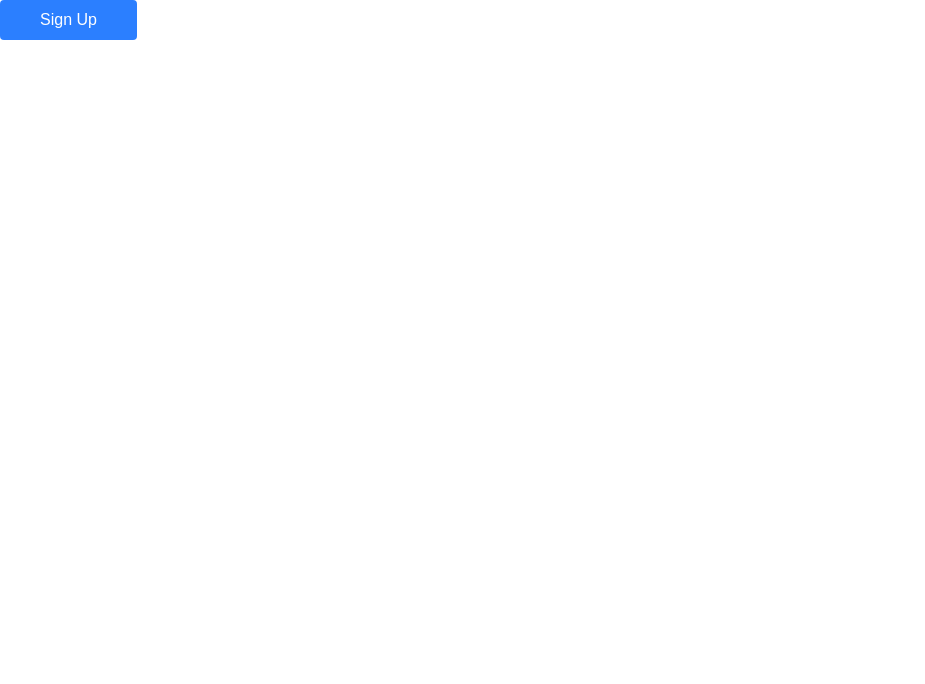
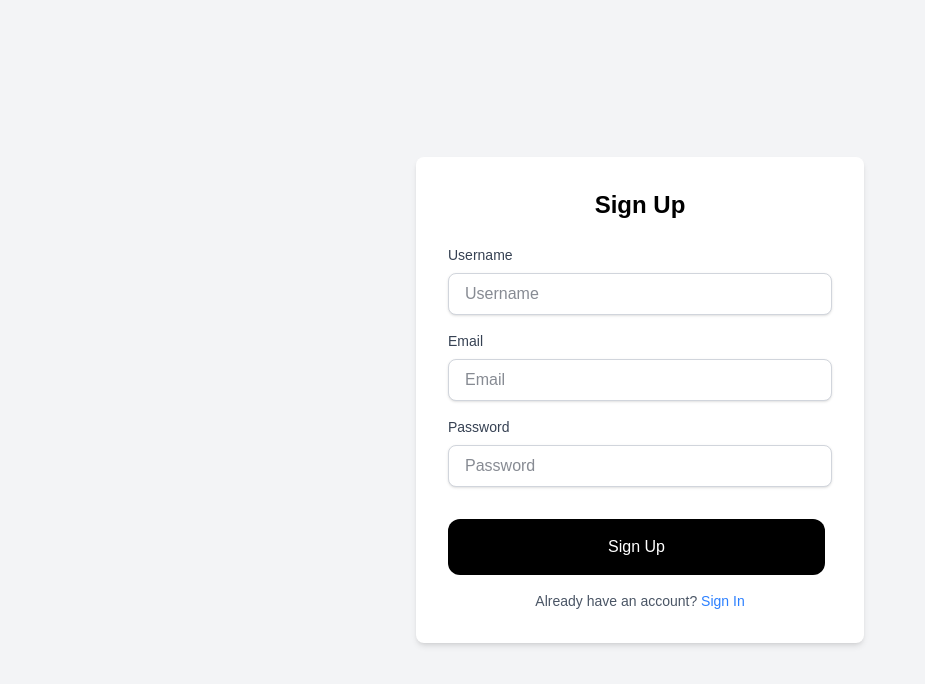
Before and after one commit to ParasharDeb/Lets_Draw, a Next.js app in the folder apps/frontend/: page /Signup in a window 1280 px wide. Shown: the top 684 px of the page, without its empty margins (0-925 px from the left). Built offline with nearby package versions, Linux system fonts and the light colour scheme.

Commit message:
added signup page

```diff
--- a/apps/frontend/app/Signin/page.tsx
+++ b/apps/frontend/app/Signin/page.tsx
@@ -0,0 +1,9 @@
+import Button from "@/ui/button";
+
+export default function Signup() {
+    return(
+        <Button onClick={(e) => alert("Button clicked!")} variant="primary" size="lg">
+            Sign Up
+        </Button>
+    )
+}
--- a/apps/frontend/app/Signup/page.tsx
+++ b/apps/frontend/app/Signup/page.tsx
@@ -1,9 +1,29 @@
+'use client';
 import Button from "@/ui/button";
+import InputBox from "@/ui/input";
+import { useState } from "react";
 
 export default function Signup() {
+    const [username, setUsername] = useState("");
+    const [password, setPassword] = useState("");
+    const [email, setEmail] = useState("");
+    function handleSignup() {
+
+    }
     return(
-        <Button onClick={(e) => alert("Button clicked!")} variant="primary" size="lg">
-            Sign Up
-        </Button>
+        <div className="flex items-center justify-center min-h-screen bg-gray-100">
+            <div className="bg-white p-8 rounded-lg shadow-md w-full max-w-md">
+                <h1 className="text-2xl font-bold mb-6 text-center text-black">Sign Up</h1>
+                <InputBox inputType="text" placeholder="Username" onChangehandler={(e) => setUsername(e.target.value)} />
+                <InputBox inputType="email" placeholder="Email" onChangehandler={(e) => setEmail(e.target.value)} />
+                <InputBox inputType="password" placeholder="Password" onChangehandler={(e) => setPassword(e.target.value)} />
+                <Button onClick={(e) => alert("Button clicked!")} variant="primary" size="lg">
+                    Sign Up
+                </Button>
+                <p className="mt-4 text-sm text-gray-600 text-center">
+                    Already have an account? <a href="/signin" className="text-blue-500 hover:underline">Sign In</a>
+                </p>
+            </div>
+        </div>
     )
 }
--- a/apps/frontend/ui/button.tsx
+++ b/apps/frontend/ui/button.tsx
@@ -7,20 +7,22 @@ export default function Button({
   onClick,
   variant,
   size,
+  additionalClasses = "",
 }: {
   children: React.ReactNode,
   onClick: (e:any) => void,
   variant: "primary" | "secondary",
   size: "sm" | "lg"
+  additionalClasses?: string
 }) {
   const variantClass =
     variant === "primary"
-      ? "bg-blue-500 text-white"
+      ? "bg-black text-white"
       : "bg-white text-blue-500 border border-blue-500";
-  const sizeClass = size === "sm" ? "px-5" : "px-10";
+  const sizeClass = size === "sm" ? "px-10 py-2" : "px-40 py-4 rounded-xl mt-4";
 
   return (
-    <button onClick={onClick} className={`${variantClass} ${sizeClass} py-2 rounded`}>
+    <button onClick={onClick} className={`${variantClass} ${sizeClass} py-2 rounded ${additionalClasses} cursor-pointer transition-colors hover:bg-gray-900 hover:text-white`}>
       {children}
     </button>
   );
--- /dev/null
+++ b/apps/frontend/ui/input.tsx
@@ -0,0 +1,25 @@
+import React from "react";
+
+export default function InputBox({
+  inputType,
+  onChangehandler,
+  placeholder,
+}: {
+  inputType: string;
+  onChangehandler: (e: React.ChangeEvent<HTMLInputElement>) => void;
+  placeholder: string;
+}) {
+  return (
+    <div className="flex flex-col items-start my-4 ">
+      <label className="mb-2 text-sm font-medium text-gray-700">
+        {placeholder}
+      </label>
+      <input
+        type={inputType}
+        placeholder={placeholder}
+        onChange={onChangehandler}
+        className="w-full px-4 py-2 border border-gray-300 rounded-lg shadow-sm focus:outline-none focus:ring-2 focus:ring-blue-400 transition duration-150 ease-in-out bg-white text-gray-900"
+      />
+    </div>
+  );
+}
```
